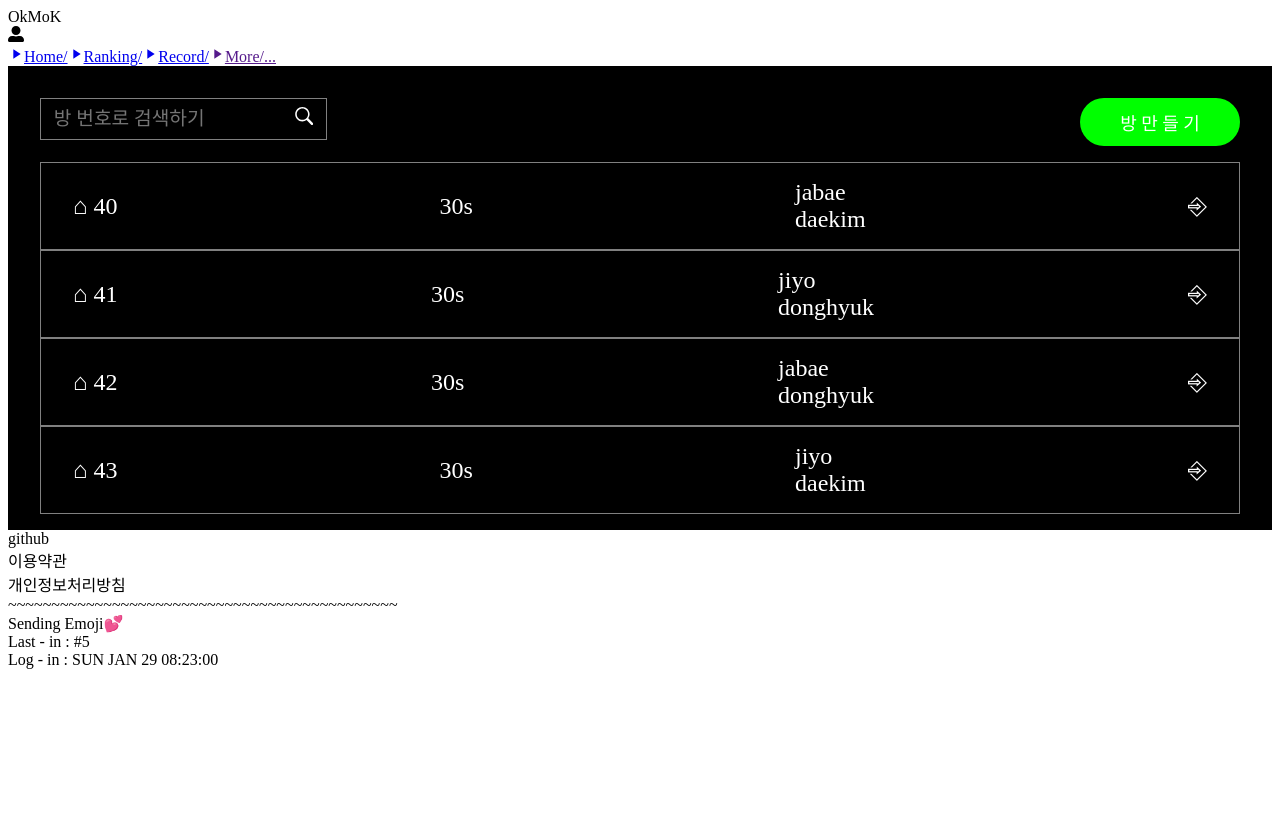
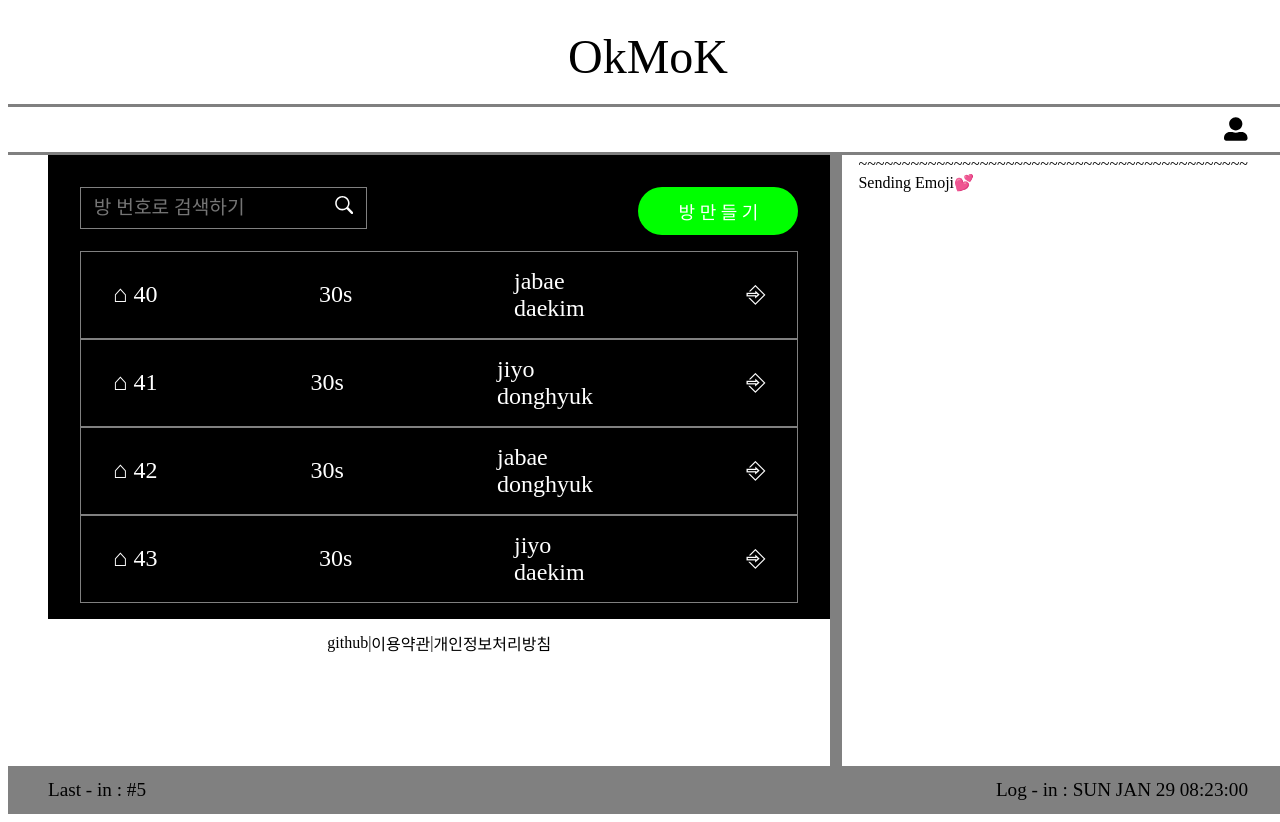
Before and after one commit to OkMoK-co/OkMoK, a Next.js app in the folder hybrid/: page / in a window 1280 px wide. Before the commit the page ends 800 px from the top, so only its background shows below. Built offline with nearby package versions, Linux system fonts and the light colour scheme.

Commit message:
[Style] 데스크탑 레이아웃 기본 스타일링 추가 #2

```diff
--- a/hybrid/src/components/layout/DesktopLayout.tsx
+++ b/hybrid/src/components/layout/DesktopLayout.tsx
@@ -3,6 +3,7 @@ import Footer from './Footer';
 import DesktopNav from './DesktopNav';
 import DesktopChat from './DesktopChat';
 import DesktopTaskBar from './DesktopTaskBar';
+import styles from '@/styles/layout/DesktopLayout.module.scss';
 
 interface DesktopLayoutProps {
   children: React.ReactNode;
@@ -10,17 +11,25 @@ interface DesktopLayoutProps {
 
 export default function DesktopLayout({ children }: DesktopLayoutProps) {
   return (
-    <>
+    <div className={styles.desktop}>
       <Header />
-      <DesktopNav />
-      <div>
-        <div>
-          {children}
-          <Footer />
+      <div className={styles.navContainer}>
+        <DesktopNav />
+      </div>
+      <div className={styles.mainContainer}>
+        <div className={styles.wrap}>
+          <main>
+            {children}
+            <Footer />
+          </main>
+          <aside>
+            <DesktopChat />
+          </aside>
         </div>
-        <DesktopChat />
       </div>
-      <DesktopTaskBar />
-    </>
+      <div className={styles.taskbarContainer}>
+        <DesktopTaskBar />
+      </div>
+    </div>
   );
 }
--- a/hybrid/src/components/layout/DesktopNav.tsx
+++ b/hybrid/src/components/layout/DesktopNav.tsx
@@ -1,8 +1,14 @@
 import { useState } from 'react';
+import { FaUserAlt } from 'react-icons/fa';
 import NavBar from './NavBar';
 
 export default function DesktopNav() {
   const [openMore, setOpenMore] = useState(false);
 
-  return <NavBar openMore={openMore} setOpenMore={setOpenMore} />;
+  return (
+    <nav>
+      <NavBar openMore={openMore} setOpenMore={setOpenMore} />
+      <FaUserAlt />
+    </nav>
+  );
 }
--- a/hybrid/src/components/layout/Footer.tsx
+++ b/hybrid/src/components/layout/Footer.tsx
@@ -2,7 +2,9 @@ export default function Footer() {
   return (
     <footer>
       <div>github</div>
+      <div>|</div>
       <div>이용약관</div>
+      <div>|</div>
       <div>개인정보처리방침</div>
     </footer>
   );
--- a/hybrid/src/components/layout/Header.tsx
+++ b/hybrid/src/components/layout/Header.tsx
@@ -1,12 +1,7 @@
-import { FaUserAlt } from 'react-icons/fa';
-
 export default function Header() {
   return (
     <header>
       <div>OkMoK</div>
-      <div>
-        <FaUserAlt />
-      </div>
     </header>
   );
 }
--- a/hybrid/src/components/layout/NavBar.tsx
+++ b/hybrid/src/components/layout/NavBar.tsx
@@ -41,7 +41,6 @@ export default function NavBar({ openMore, setOpenMore }: NavBarProps) {
     <nav>
       {menu.map(({ label, path, clickHandler }, index) => (
         <Link href={path} key={index} onClick={(e) => clickHandler(e)}>
-          <MdPlayArrow />
           {label}
         </Link>
       ))}
--- a/hybrid/src/styles/_common.scss
+++ b/hybrid/src/styles/_common.scss
@@ -1 +1,41 @@
-/* todo: 공통으로 사용하는 스타일 추가 @자배 */
+/* color */
+$lime: #00ff00;
+$yellow: #ffff00;
+$orange: #ffa500;
+$fuchsia: #ff00ff;
+$aqua: #00ffff;
+$navy: #000080;
+$red: #ff0000;
+$blue: #0000ff;
+
+$light-gray: #d9d9d9;
+$gray: #808080;
+
+$black: #000000;
+$white: #ffffff;
+
+/* radius */
+$small-radius: 0.5rem;
+$big-radius: 5rem;
+
+/* border-line */
+$small-line: 2px solid $gray;
+$middle-line: 3px solid $gray;
+$big-line: 12px solid $gray;
+
+/* font size */
+$logo-font: 3rem;
+$menu-font: 1.5rem;
+$content-font: 1.2rem;
+
+/* mixins */
+@mixin backdrop {
+  // 전체 백드롭, 헤더 빼고 백드롭
+  z-index: 5;
+  position: fixed;
+  top: 0;
+  left: 0;
+  width: 100vw;
+  height: 100vh;
+  background: rgba(0, 0, 0, 0.5);
+}
--- /dev/null
+++ b/hybrid/src/styles/_global.scss
@@ -0,0 +1,24 @@
+body {
+  display: flex;
+  flex-direction: column;
+  align-items: center;
+  height: 100vh;
+  width: 100vw;
+  color: #ffffff;
+  background: #000000;
+}
+
+html {
+  height: -webkit-fill-available;
+}
+
+a {
+  color: inherit;
+  text-decoration: none;
+}
+
+* {
+  margin: 0;
+  padding: 0;
+  box-sizing: border-box;
+}
--- /dev/null
+++ b/hybrid/src/styles/layout/DesktopLayout.module.scss
@@ -0,0 +1,93 @@
+@use '@/styles/_common.scss' as *;
+
+$width: 75rem;
+
+@mixin container {
+  display: flex;
+  justify-content: center;
+  align-items: center;
+  width: 100vw;
+  min-width: $width;
+}
+
+@mixin contentwidth {
+  display: flex;
+  flex-direction: row;
+  align-items: center;
+  width: $width;
+}
+
+.desktop {
+  width: 100vw;
+
+  header {
+    @include container;
+    text-align: center;
+    height: 6rem;
+    font-size: $logo-font;
+  }
+
+  .navContainer {
+    @include container;
+
+    border: {
+      top: $middle-line;
+      bottom: $middle-line;
+    }
+
+    nav {
+      @include contentwidth;
+      height: 2.8rem;
+      font-size: $menu-font;
+
+      a {
+        padding-right: 5rem;
+        color: $white;
+      }
+    }
+
+    svg {
+      width: 1.5rem;
+      height: 1.5rem;
+    }
+  }
+
+  .mainContainer {
+    @include container;
+
+    .wrap {
+      @include contentwidth;
+      align-items: stretch;
+      height: calc(100vh - 6rem - 2.8rem - 3rem);
+
+      main {
+        flex: 8;
+      }
+
+      aside {
+        flex: 2;
+        border-left: $big-line;
+        padding-left: 1rem;
+      }
+
+      footer {
+        display: flex;
+        justify-content: center;
+        align-items: center;
+        height: 3rem;
+      }
+    }
+  }
+
+  .taskbarContainer {
+    @include container;
+    height: 3rem;
+    font-size: $content-font;
+    background: $gray;
+
+    div:first-child {
+      @include contentwidth;
+      white-space: nowrap;
+    }
+  }
+}
```
